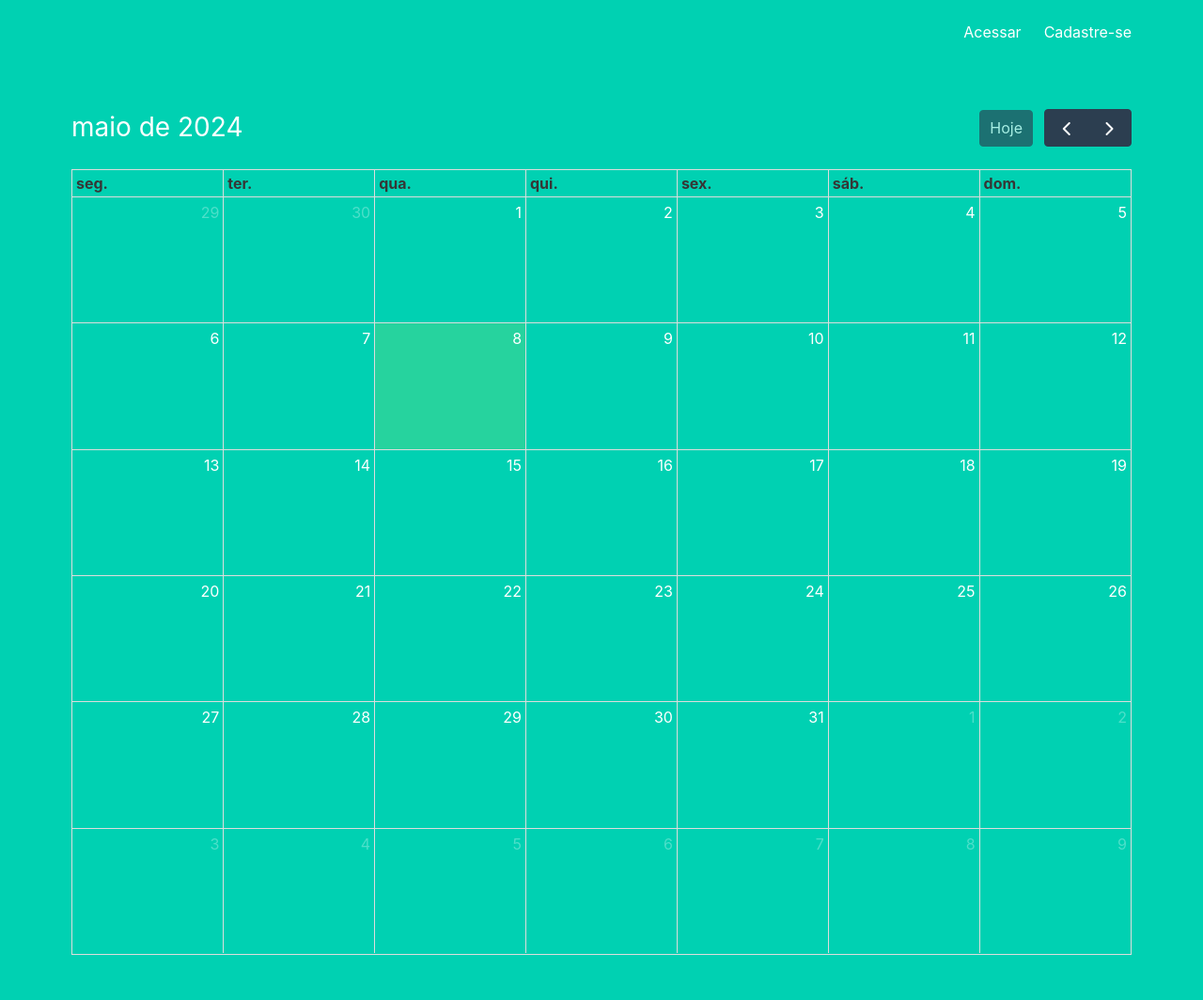
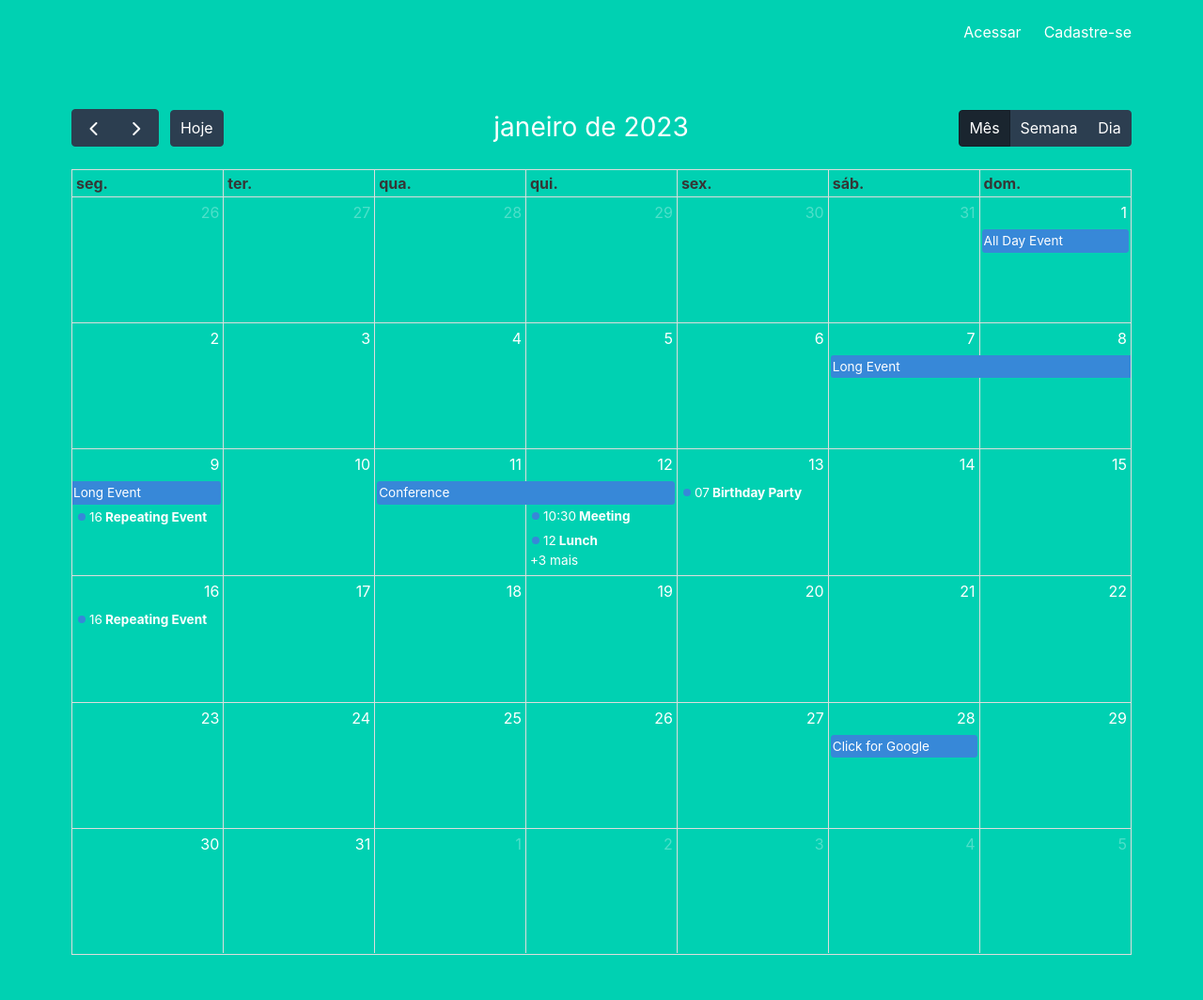
Before and after one commit to MADCarvalho/PI_Univesp_2024-, a Flask app: page /calendar in a window 1280 px wide. Shown: the whole page at 94% size. Run offline with Flask 3, Linux system fonts and the light colour scheme; lists and menus that the app fills with data are empty; some libraries are stand-ins or nearby versions.

Commit message:
atualizado app.py

```diff
--- a/app.py
+++ b/app.py
@@ -3,21 +3,19 @@ from auth import auth_bp
 from main import main_bp
 from extensions import db, init_app
 
-def create_app():
-    app = Flask(__name__)
-    app.config['SECRET_KEY'] = 'projetointegradorunivesp2024'
-    app.config['SQLALCHEMY_DATABASE_URI'] = "postgresql://default:e5S6IVgfAFuY@ep-muddy-morning-a64mj7do-pooler.us-west-2.aws.neon.tech:5432/verceldb?sslmode=require"
 
-    init_app(app)
+app = Flask(__name__)
+app.config['SECRET_KEY'] = 'projetointegradorunivesp2024'
+app.config['SQLALCHEMY_DATABASE_URI'] = "postgresql://default:e5S6IVgfAFuY@ep-muddy-morning-a64mj7do-pooler.us-west-2.aws.neon.tech:5432/verceldb?sslmode=require"
 
-    with app.app_context():
+init_app(app)
+
+with app.app_context():
         db.create_all()
 
-    app.register_blueprint(auth_bp)
-    app.register_blueprint(main_bp)
+app.register_blueprint(auth_bp)
+app.register_blueprint(main_bp)
 
-    return app
 
 if __name__ == "__main__":
-    app = create_app()
     app.run(debug=True)
--- a/templates/calendar.html
+++ b/templates/calendar.html
@@ -120,50 +120,100 @@
 <script src="{{ url_for('static', filename='fullcalendar/packages/core/locales/pt.global.js') }}"></script>
 <!-- Script para inicializar o FullCalendar e configurar o modal -->
 <script>
+
   document.addEventListener('DOMContentLoaded', function() {
     var calendarEl = document.getElementById('calendar');
+
     var calendar = new FullCalendar.Calendar(calendarEl, {
+      headerToolbar: {
+        left: 'prev,next today',
+        center: 'title',
+        right: 'dayGridMonth,timeGridWeek,timeGridDay'
+      },
       locale: 'pt-br', // Define a localização para português
-            initialView: 'dayGridMonth',
-            dateClick: function(info) {
-                // Verifica se há algum evento na data clicada
-                var dateEvents = calendar.getEvents().filter(function(event) {
-                    return event.startStr === info.dateStr;
-                });
-                if (dateEvents.length > 0) { // Se houver eventos na data, abre o modal de edição
-                    $('#eventModal').modal('show');
-                } else { // Se não, abre o modal de criação de novo evento
-                    $('#newEventModal').modal('show');
+      initialDate: '2023-01-12',
+
+      navLinks: true, // can click day/week names to navigate views
+      selectable: true,
+      selectMirror: true,
+      select: function(arg) {
+        var title = prompt('Event Title:');
+        if (title) {
+          calendar.addEvent({
+            title: title,
+            start: arg.start,
+            end: arg.end,
+            allDay: arg.allDay
+          })
+        }
+        calendar.unselect()
+      },
+      eventClick: function(arg) {
+        if (confirm('Are you sure you want to delete this event?')) {
+          arg.event.remove()
         }
       },
-            eventClick: function(info) {
-                // Abrir modal para editar evento existente
-                $('#eventModal').modal('show');
-                // Preencher o formulário com os detalhes do evento
+      editable: true,
+      dayMaxEvents: true, // allow "more" link when too many events
+      events: [
+        {
+          title: 'All Day Event',
+          start: '2023-01-01'
+        },
+        {
+          title: 'Long Event',
+          start: '2023-01-07',
+          end: '2023-01-10'
+        },
+        {
+          groupId: 999,
+          title: 'Repeating Event',
+          start: '2023-01-09T16:00:00'
+        },
+        {
+          groupId: 999,
+          title: 'Repeating Event',
+          start: '2023-01-16T16:00:00'
+        },
+        {
+          title: 'Conference',
+          start: '2023-01-11',
+          end: '2023-01-13'
+        },
+        {
+          title: 'Meeting',
+          start: '2023-01-12T10:30:00',
+          end: '2023-01-12T12:30:00'
+        },
+        {
+          title: 'Lunch',
+          start: '2023-01-12T12:00:00'
+        },
+        {
+          title: 'Meeting',
+          start: '2023-01-12T14:30:00'
+        },
+        {
+          title: 'Happy Hour',
+          start: '2023-01-12T17:30:00'
+        },
+        {
+          title: 'Dinner',
+          start: '2023-01-12T20:00:00'
+        },
+        {
+          title: 'Birthday Party',
+          start: '2023-01-13T07:00:00'
+        },
+        {
+          title: 'Click for Google',
+          url: 'http://google.com/',
+          start: '2023-01-28'
         }
-            // Adicione outras opções aqui
+      ]
     });
 
-
     calendar.render();
-
-        $('#newEventForm').on('submit', function(e) {
-          e.preventDefault(); // Impede o envio do formulário
-          var propósito = $('#eventPurpose').val();
-          var ausencia = $('#workSchoolAbsence').val();
-
-          if (propósito === 'sobDemanda') {
-            // Esconde o primeiro modal
-            $('#newEventModal').modal('hide');
-            // Mostra o modal sob demanda
-            $('#sobDemandaModal').modal('show');
-          }
-           else {
-            // Lógica para lidar com a opção 'Profilático'
-            // ...
-          }
-        });
-
   });
 
 
```
Also changed, not shown: static/fullcalendar/packages/core/custom.js (added, +43 -0 lines). Lines whose indentation alone changed are shown as unchanged.
